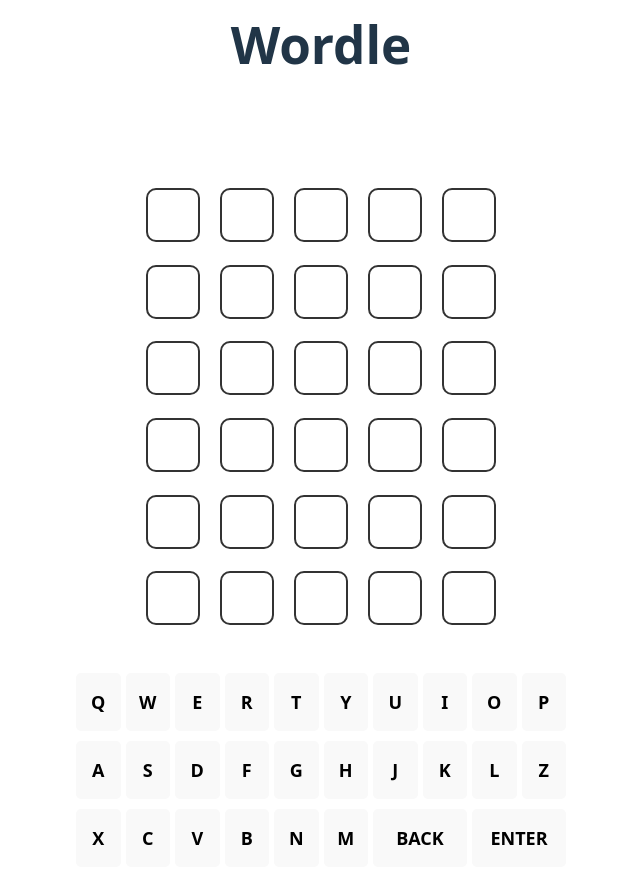
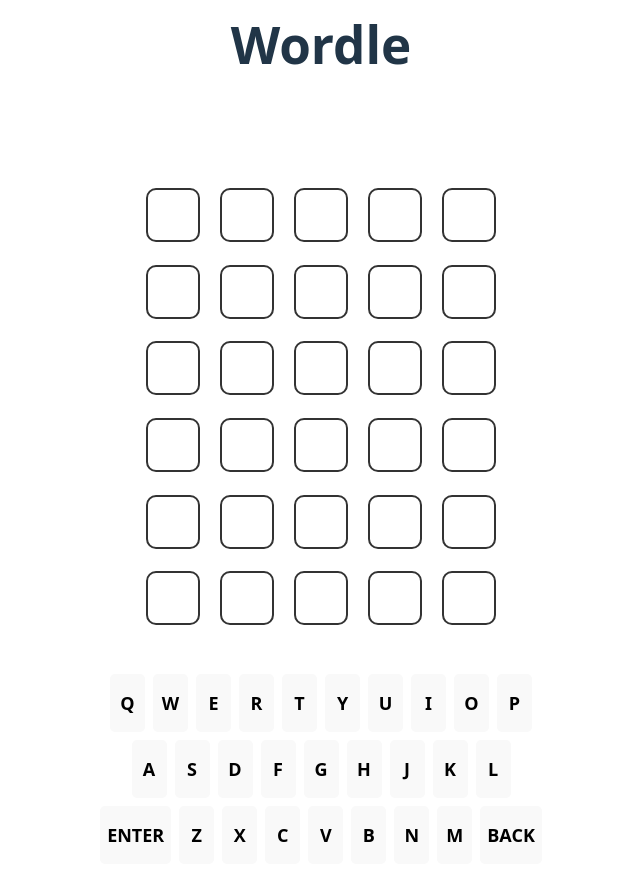
Before and after one commit to kulchickii/wordle-game, a React (Vite) app: page / in a window 1280 px wide. Shown: the whole page, without its empty margins (319-959 px from the left). Built offline with nearby package versions, Linux system fonts and the light colour scheme.

Commit message:
update keyboard

```diff
--- a/src/App.jsx
+++ b/src/App.jsx
@@ -23,10 +23,9 @@
 
 //проверить приложение полностью, функции вынести за пределы приложения+
 //переделать функцию раскраски (принимать должна слово, а не букву)+
+// Потестировать колбэки компонента клавиатуры +
+// как все бужет готово,  написать тесты на компонент клавиатуры и проверить как работает клавиатура и колбэки +
 
-
-// Потестировать колбэки компонента клавиатуры
-// как все бужет готово,  написать тесты на компонент клавиатуры и проверить как работает клавиатура и колбэки
 //переписать клавиатуру, чтобы нормально выглядела
 
 //-----------------------------------------------------------------------------------------------------
--- a/src/components/Keyboard.jsx
+++ b/src/components/Keyboard.jsx
@@ -1,13 +1,19 @@
 import { useEffect } from 'react';
 import styles from './Keyboard.module.css'
 
-const LETTERS = 'qwertyuiopasdfghjklzxcvbnm'
+// const LETTERS = 'qwertyuiopasdfghjklzxcvbnm'
+
+const ROWS = [
+  'qwertyuiop',
+  'asdfghjkl',
+  'zxcvbnm'
+]
 
 export const Keyboard = ({ handleBackspace, handleSubmitWord, handleLetterInput, onKeyboardCheckLetters, disabled }) => {
   useEffect(() => {
     const handleKeyDown = (e) => {
       const key = e.key.toLowerCase()
-      if (LETTERS.includes(key)) {
+      if (ROWS.join('').includes(key)) {
         handleLetterInput(key)
       }
       else if (key === 'enter') {
@@ -23,20 +29,42 @@
   }, []);
 
   return (
-    <div className={styles.keyboard_module}>
-      {LETTERS.split('').map(el => {
-        const check = Object.hasOwn(onKeyboardCheckLetters, el)
-        return <button
-          disabled={disabled}
-          key={el}
-          onClick={() => handleLetterInput(el)}
-          className={`${check ? styles[onKeyboardCheckLetters[el]] : ''}`}
-        >
-          {el.toUpperCase()}
-        </button>
-      })}
-      <button disabled={disabled} className={`${styles.backspace}`} onClick={() => handleBackspace()}>back</button>
-      <button disabled={disabled} className={`${styles.enter}`} onClick={() => handleSubmitWord()}>enter</button>
+    <div className={styles.keyboard}>
+      {ROWS.map((row, rowIndex) => (
+        <div key={rowIndex} className={styles.row}>
+          {rowIndex === 2 &&
+            <button
+              disabled={disabled}
+              onClick={handleSubmitWord}
+              className={`${styles.key} ${styles.enter}`}
+            >
+              enter
+            </button>
+          }
+          {row.split('').map((letter) => {
+            const check = Object.hasOwn(onKeyboardCheckLetters, letter);
+            return (
+              <button
+                disabled={disabled}
+                key={letter}
+                onClick={() => handleLetterInput(letter)}
+                className={`${styles.key} ${check ? styles[onKeyboardCheckLetters[letter]] : ''}`}
+              >
+                {letter.toUpperCase()}
+              </button>
+            )
+          })}
+          {rowIndex === 2 &&
+            <button
+              disabled={disabled}
+              onClick={handleBackspace}
+              className={`${styles.key} ${styles.backspace}`}
+            >
+            back
+            </button>
+          }
+        </div>
+      ))}
     </div>
-  );
+    )
 }
--- a/src/components/Keyboard.module.css
+++ b/src/components/Keyboard.module.css
@@ -1,20 +1,21 @@
-/* 490 *200 */
-.keyboard_module {
-  width: 490px;
-  height: 200px;
+.keyboard {
+  display: flex;
+  flex-direction: column;
   margin-top: 20px;
-  display: grid;
-  grid-template-columns: repeat(10, 1fr);
-  gap: 5px;
-  justify-content: center;
   align-items: center;
 }
 
-.keyboard_module button {
-  width: 100%;
+.row {
+  display: flex;
+  justify-content: center;
+}
+
+.key {
   height: 58px;
+  min-width: 35px;
   font-size: 18px;
   font-weight: bold;
+  margin: 4px;
   text-transform: uppercase;
   border-radius: 5px;
   cursor: pointer;
@@ -22,7 +23,6 @@
 }
 
 .backspace {
-  width: 43px;
   grid-column: span 2;
 }
 
@@ -31,7 +31,7 @@
 }
 
 .absent {
-  border: 2px solid #949292; /* Серый цвет для отсутствующих букв */
+  border: 2px solid #949292;
 }
 
 .present {
```
